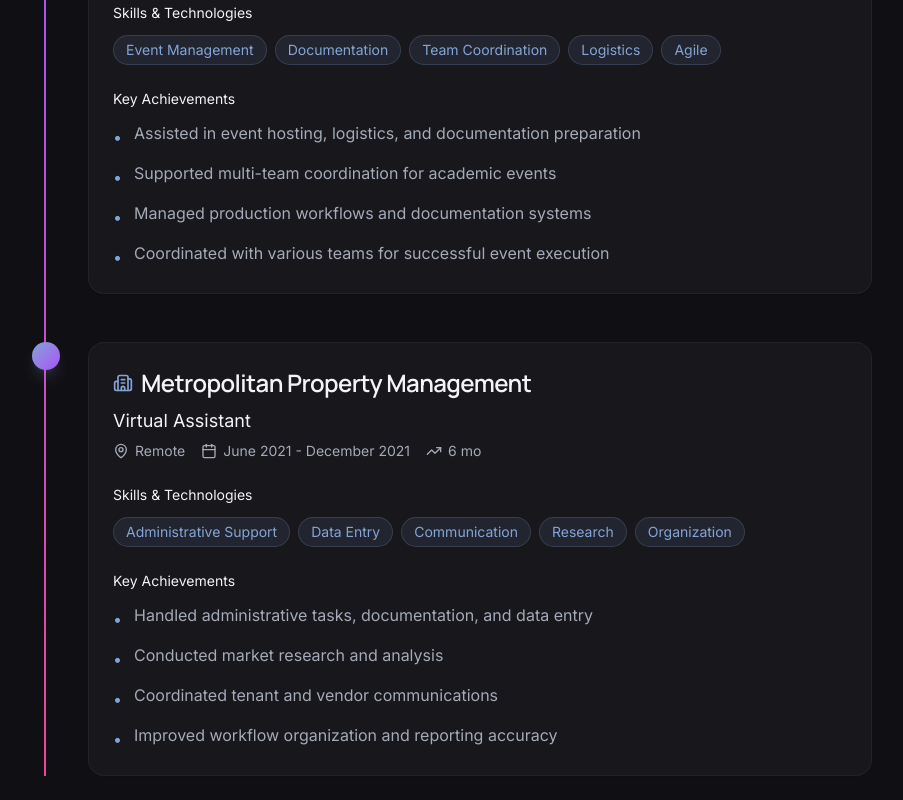
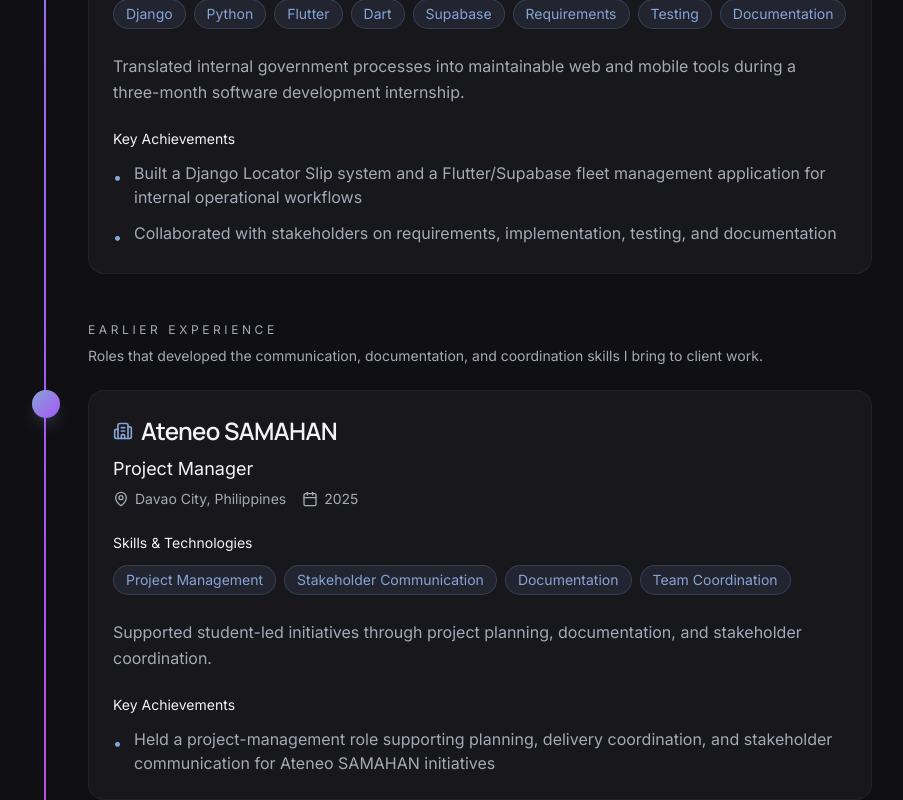
Before and after one commit to ElaiElaiElai1113/Portfolio, a React (Vite) app: page /experience in a window 1280 px wide. Shown: the part 1300-2100 px from the top of the page, without its empty margins (192-1095 px from the left). Built offline with nearby package versions, Linux system fonts and the light colour scheme.

Commit message:
feat: align experience with resume

```diff
--- a/src/data/experiences.json
+++ b/src/data/experiences.json
@@ -18,6 +18,39 @@
     "sort_order": 0
   },
   {
+    "id": "dict-region-11-internship",
+    "company": "Department of Information and Communications Technology - Region 11",
+    "role": "Software Development Intern",
+    "location": "Davao City, Philippines",
+    "start_date": "2025-01-01",
+    "end_date": "2025-01-01",
+    "date_label": "2025 · 3 months",
+    "current": false,
+    "description": "Translated internal government processes into maintainable web and mobile tools during a three-month software development internship.",
+    "bullets": [
+      "Built a Django Locator Slip system and a Flutter/Supabase fleet management application for internal operational workflows",
+      "Collaborated with stakeholders on requirements, implementation, testing, and documentation"
+    ],
+    "skills": ["Django", "Python", "Flutter", "Dart", "Supabase", "Requirements", "Testing", "Documentation"],
+    "sort_order": 1
+  },
+  {
+    "id": "ateneo-samahan-project-manager",
+    "company": "Ateneo SAMAHAN",
+    "role": "Project Manager",
+    "location": "Davao City, Philippines",
+    "start_date": "2025-01-01",
+    "end_date": "2025-01-01",
+    "date_label": "2025",
+    "current": false,
+    "description": "Supported student-led initiatives through project planning, documentation, and stakeholder coordination.",
+    "bullets": [
+      "Held a project-management role supporting planning, delivery coordination, and stakeholder communication for Ateneo SAMAHAN initiatives"
+    ],
+    "skills": ["Project Management", "Stakeholder Communication", "Documentation", "Team Coordination"],
+    "sort_order": 2
+  },
+  {
     "id": "experience-1",
     "company": "Ateneo de Davao University CSSEC",
     "role": "Productions & Documentation Officer",
@@ -32,7 +65,7 @@
       "Coordinated with various teams for successful event execution"
     ],
     "skills": ["Event Management", "Documentation", "Team Coordination", "Logistics", "Agile"],
-    "sort_order": 1
+    "sort_order": 3
   },
   {
     "id": "experience-2",
@@ -49,6 +82,6 @@
       "Improved workflow organization and reporting accuracy"
     ],
     "skills": ["Administrative Support", "Data Entry", "Communication", "Research", "Organization"],
-    "sort_order": 2
+    "sort_order": 4
   }
 ]
--- a/src/pages/ExperiencePage.tsx
+++ b/src/pages/ExperiencePage.tsx
@@ -109,7 +109,7 @@
             <div className="space-y-12">
               {experiences.map((experience, index) => (
                 <div key={experience.id}>
-                  {index === 1 && (
+                  {index === 2 && (
                     <div className="mb-6 pl-16">
                       <p className="text-xs uppercase tracking-[0.3em] text-muted-foreground">
                         Earlier experience
@@ -169,19 +169,26 @@
                             <div className="flex items-center gap-1.5">
                               <Calendar className="h-4 w-4" />
                               <span>
+                                {experience.date_label ?? (
+                                  <>
                                     {formatDate(experience.start_date)} -{" "}
                                     {formatDate(experience.end_date)}
+                                  </>
+                                )}
                               </span>
                             </div>
+                            {(experience.duration_label || !experience.date_label) && (
                               <div className="flex items-center gap-1.5">
                                 <TrendingUp className="h-4 w-4" />
                                 <span>
-                                {calculateDuration(
+                                  {experience.duration_label ??
+                                    calculateDuration(
                                       experience.start_date,
                                       experience.end_date,
                                     )}
                                 </span>
                               </div>
+                            )}
                           </div>
                         </CardHeader>
 
--- a/src/types/portfolio.ts
+++ b/src/types/portfolio.ts
@@ -60,6 +60,8 @@
   location: string | null;
   start_date: string;
   end_date: string | null;
+  date_label?: string;
+  duration_label?: string;
   current?: boolean;
   description?: string;
   bullets: string[];
```
Also changed, not shown: 1 other file (tests, documents, lock files or other folders). Lines whose indentation alone changed are shown as unchanged.
